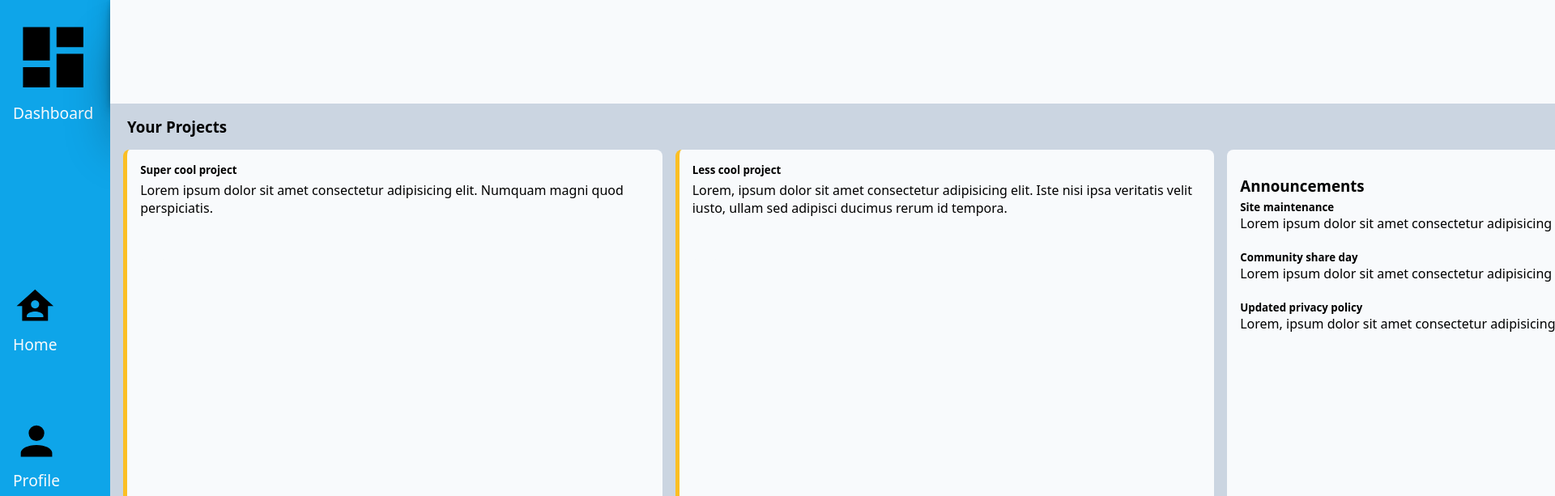
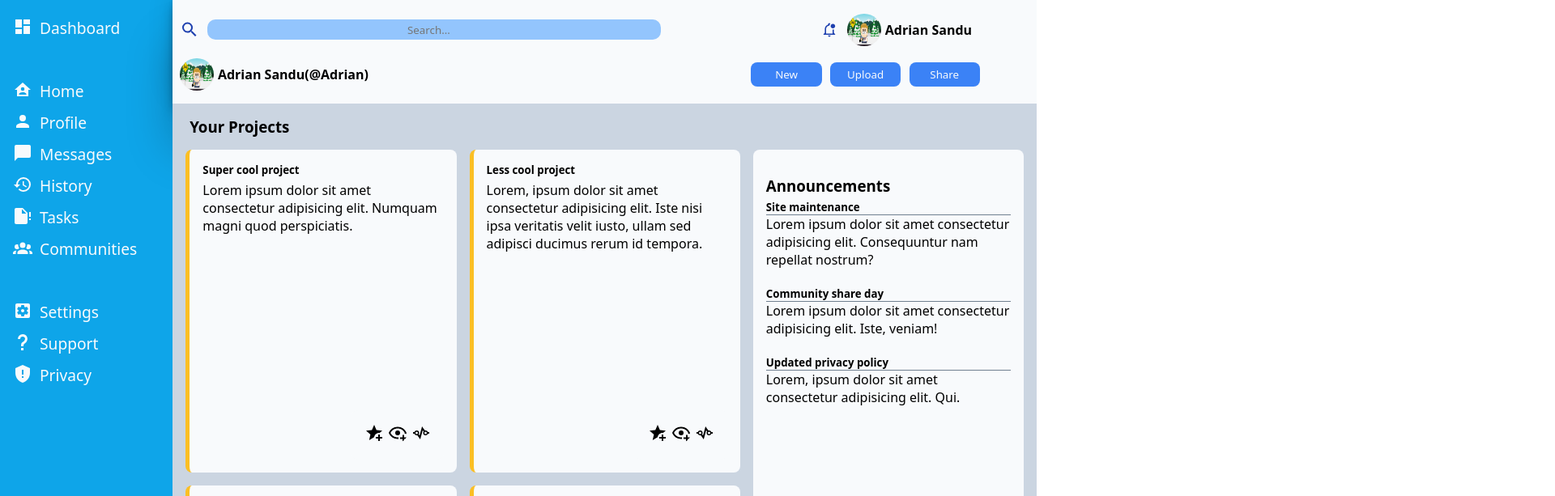
Before and after one commit to adrians90/admin-dashboard, a plain HTML site: page index.html in a window 1280 px wide. Shown: the top 613 px of the page at 81% size, 1920 px wide, since content can reach past the window. Drawn offline with Linux system fonts and the light colour scheme.

Commit message:
styled the article icons

```diff
--- a/style.css
+++ b/style.css
@@ -49,8 +49,18 @@
 
 .sidebar-items div {
     cursor: pointer;
+    display: flex;
+    gap: 9px;
 }
 
+.sidebar-items div:active {
+    transform: translateY(5px);
+}
+.sidebar-items div:hover {
+    background-color: #1e40af;
+    border-radius: 10px;
+    border-style: none;
+}
 .header {
     box-sizing: border-box;
     padding: 9px;
@@ -69,11 +79,12 @@
 .header input {
     text-align: center;
     width: 80%;
-    height: 30px;
-    margin: auto auto auto 20px;
+    height: 25px;
+    margin: auto auto auto 10px;
     border-radius: 10px;
     background-color: var(--search-color);
     border-style: none;
+
 }
 
 .header-btn {
@@ -88,6 +99,9 @@
     cursor: pointer;
     margin-left: 6px;
 }
+.header-btn:active {
+    transform: translateY(5px);
+}
 
 .header-user {
     margin-left: 20px;
@@ -101,6 +115,7 @@
     gap: 1rem;
     box-sizing: border-box;
     padding: 1rem;
+
 
 }
 
@@ -117,6 +132,7 @@
     box-sizing: border-box;
     padding: 1rem;
     border-radius: 8px;
+
 
 }
 
@@ -139,10 +155,101 @@
     grid-row: 1/3;
 
 }
+.announcements span {
+    border-top: 1px solid slategray;
+
+
+}
 .trending {
     grid-column: 3/4;
     grid-row: 3/4;
 }
 .article {
+    display: grid;
+    grid-template-columns: 1fr;
+    grid-template-rows: 5fr 1fr;
     border-left: var(--article-border) solid 5px;
 }
+
+.article-icons {
+    grid-row: 2;
+    margin-top: auto;
+    margin-left: auto;
+    display: flex;
+    flex-direction: row;
+    justify-content: flex-start;
+    gap: 5px;
+
+}
+.article-icons img {
+    width: 1.5rem;
+    height: 1.5rem;
+    cursor: pointer;
+}
+
+svg {
+    height: 1.5rem;
+    width: 1.5rem;
+    fill: var(--dashboard-text-color);
+}
+.header-search {
+    display: flex;
+    justify-content: center;
+
+}
+.header-search svg {
+    fill: #1e40af;
+    cursor: pointer;
+    height: 25px;
+}
+.header-search svg:hover {
+    background-color: var(--btn-color);
+    border-radius: 8px;
+    border-style: none;
+}
+
+.header-search svg:active {
+    transform: translateX(2px) translateY(3px);
+}
+
+.header-user {
+    display: flex;
+    justify-content: center;
+    align-items: center;
+    gap: 5px;
+}
+.header-user svg {
+    fill: #1e40af;
+    height: 1.2rem;
+    margin-right: 0.3rem;
+    cursor: pointer;
+}
+.header-user svg:hover {
+    background-color: var(--btn-color);
+    border-radius: 8px;
+    border-style: none;
+}
+
+.header-user svg:active {
+    transform: translateY(3px);
+}
+img {
+    height: 2.5rem;
+    width: 2.6rem;
+    border-radius: 50%;
+}
+.header-user-2 {
+    display: flex;
+    justify-content: flex-start;
+    align-items: center;
+    gap: 5px;
+    font-weight: bold;
+}
+
+.trending-users {
+    display: flex;
+    justify-content: flex-start;
+    align-items: center;
+    gap: 8px;
+    font-weight: 500;
+}
```
